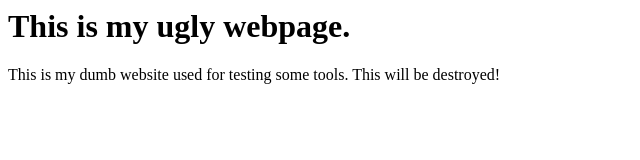
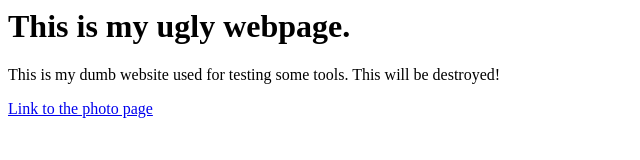
Before and after one commit to jrork/MyNewRepo, a plain HTML site: page index.html in a window 1280 px wide. Shown: the whole page, without its empty margins (0-640 px from the left). Drawn offline with Linux system fonts and the light colour scheme.

Commit message:
added link to photos page

```diff
--- a/index.html
+++ b/index.html
@@ -2,5 +2,6 @@
   <body>
     <h1>This is my ugly webpage.</h1>
     <p>This is my dumb website used for testing some tools.  This will be destroyed!</p>
+    <a href="photos.html">Link to the photo page</a>
   </body>
 </html>
```
